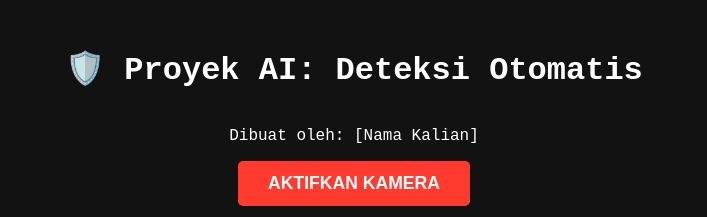
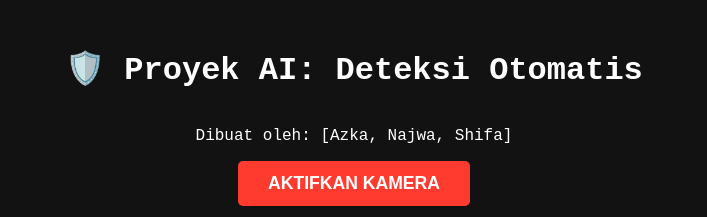
Before and after one commit to asembangett2020-wq/pendeteksi-bahasa-isyarat, a plain HTML site: page index.html in a window 1280 px wide. Shown: the top 217 px of the page, without its empty margins (286-993 px from the left). Drawn offline with Linux system fonts and the light colour scheme.

Commit message:
Update index.html

```diff
--- a/index.html
+++ b/index.html
@@ -20,9 +20,9 @@
 </head>
 <body>
 
-    <!-- GANTI BAGIAN INI dengan judul proyek kalian -->
+    <!-- Bahasa Isyarat BISINDO  -->
     <h1>🛡️ Proyek AI: Deteksi Otomatis</h1>
-    <p>Dibuat oleh: [Nama Kalian]</p>
+    <p>Dibuat oleh: [Azka, Najwa, Shifa]</p>
 
     <button id="btn-init" class="btn-start">AKTIFKAN KAMERA</button>
     <div id="status">STATUS: MATI</div>
```
